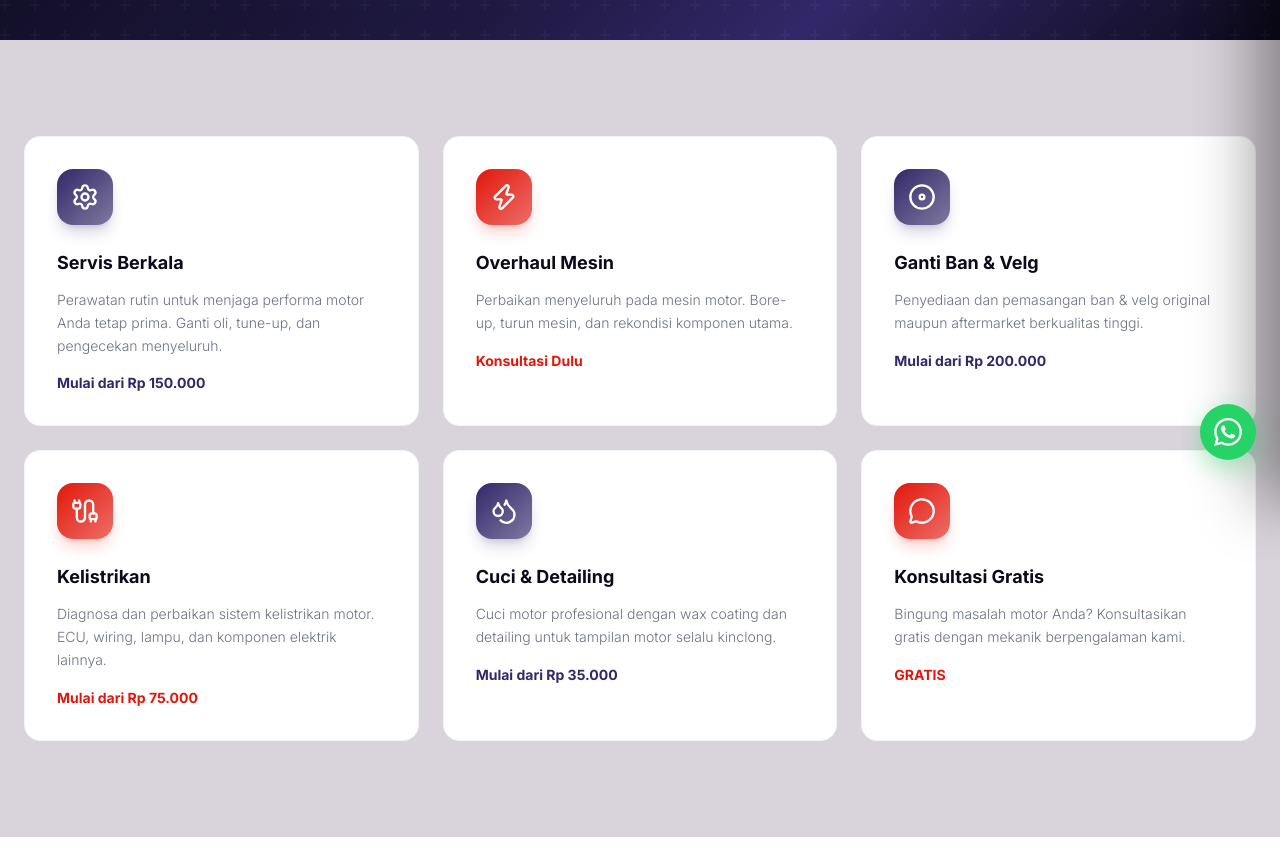
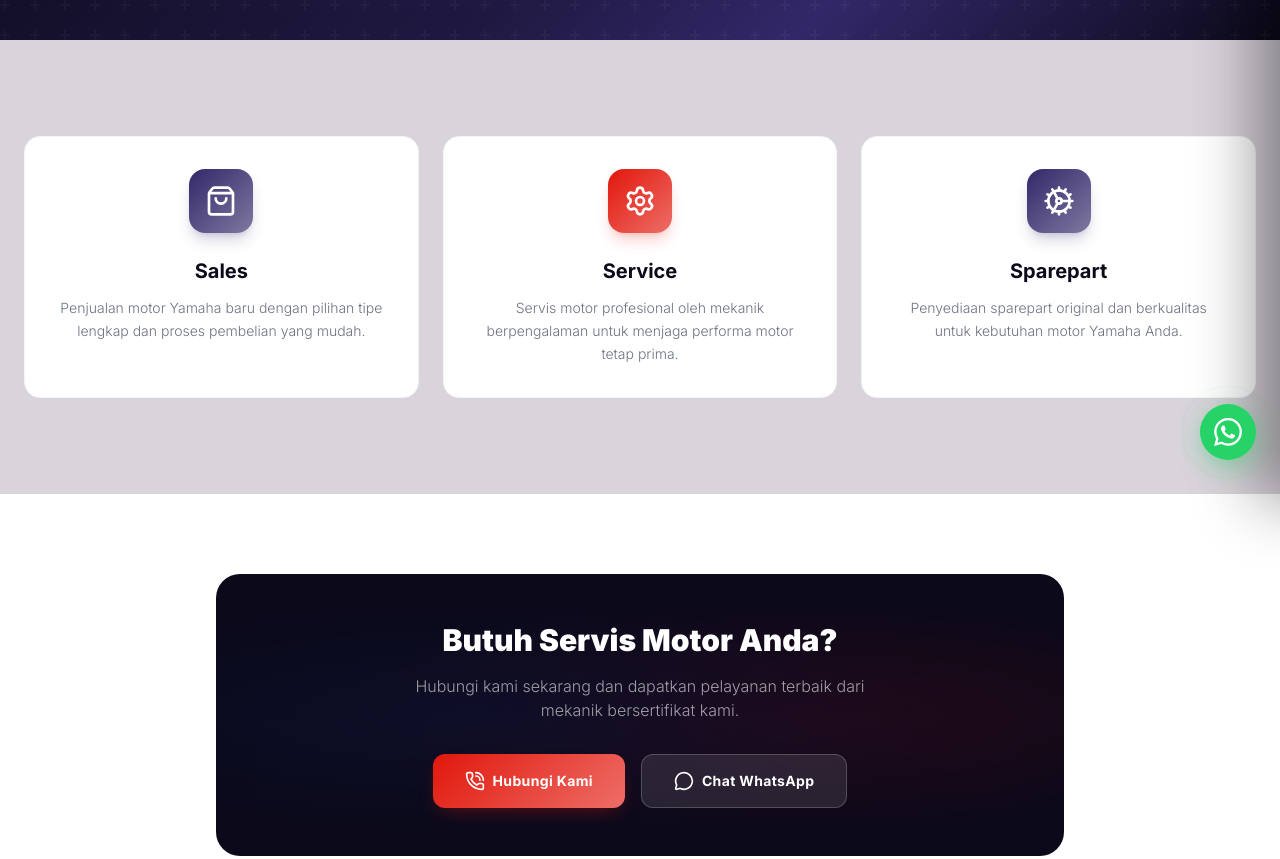
Before and after one commit to Kaixa098/YamahaPrihatinMotorV2, a plain HTML site: page layanan.html in a window 1280 px wide. Shown: the part 300-1159 px from the top of the page. Drawn offline with nearby package versions, Linux system fonts and the light colour scheme.

Commit message:
small changes

```diff
--- a/layanan.html
+++ b/layanan.html
@@ -94,42 +94,21 @@
     <!-- SERVICES GRID -->
     <section class="py-16 sm:py-24 bg-yamaha-gray-light relative">
         <div class="max-w-7xl mx-auto px-4 sm:px-6">
-            <div class="grid sm:grid-cols-2 lg:grid-cols-3 gap-6">
-                <div class="animate-on-scroll card-hover bg-white rounded-2xl p-6 sm:p-8 border border-gray-100 group">
-                    <div class="w-14 h-14 rounded-2xl blue-accent flex items-center justify-center mb-6 group-hover:scale-110 transition-transform duration-300 shadow-lg shadow-blue-500/20"><i data-lucide="settings" class="w-7 h-7 text-white"></i></div>
-                    <h3 class="text-lg font-bold text-yamaha-dark mb-3">Servis Berkala</h3>
-                    <p class="text-gray-500 text-sm font-light leading-relaxed mb-4">Perawatan rutin untuk menjaga performa motor Anda tetap prima. Ganti oli, tune-up, dan pengecekan menyeluruh.</p>
-                    <p class="text-yamaha-blue font-bold text-sm">Mulai dari Rp 150.000</p>
+            <div class="grid sm:grid-cols-3 gap-6">
+                <div class="animate-on-scroll card-hover bg-white rounded-2xl p-6 sm:p-8 border border-gray-100 group text-center">
+                    <div class="w-16 h-16 rounded-2xl blue-accent flex items-center justify-center mb-6 mx-auto group-hover:scale-110 transition-transform duration-300 shadow-lg shadow-blue-500/20"><i data-lucide="shopping-bag" class="w-8 h-8 text-white"></i></div>
+                    <h3 class="text-xl font-bold text-yamaha-dark mb-3">Sales</h3>
+                    <p class="text-gray-500 text-sm font-light leading-relaxed">Penjualan motor Yamaha baru dengan pilihan tipe lengkap dan proses pembelian yang mudah.</p>
                 </div>
-                <div class="animate-on-scroll card-hover bg-white rounded-2xl p-6 sm:p-8 border border-gray-100 group" style="transition-delay:0.1s">
-                    <div class="w-14 h-14 rounded-2xl red-accent flex items-center justify-center mb-6 group-hover:scale-110 transition-transform duration-300 shadow-lg shadow-red-500/20"><i data-lucide="zap" class="w-7 h-7 text-white"></i></div>
-                    <h3 class="text-lg font-bold text-yamaha-dark mb-3">Overhaul Mesin</h3>
-                    <p class="text-gray-500 text-sm font-light leading-relaxed mb-4">Perbaikan menyeluruh pada mesin motor. Bore-up, turun mesin, dan rekondisi komponen utama.</p>
-                    <p class="text-yamaha-red font-bold text-sm">Konsultasi Dulu</p>
+                <div class="animate-on-scroll card-hover bg-white rounded-2xl p-6 sm:p-8 border border-gray-100 group text-center" style="transition-delay:0.1s">
+                    <div class="w-16 h-16 rounded-2xl red-accent flex items-center justify-center mb-6 mx-auto group-hover:scale-110 transition-transform duration-300 shadow-lg shadow-red-500/20"><i data-lucide="settings" class="w-8 h-8 text-white"></i></div>
+                    <h3 class="text-xl font-bold text-yamaha-dark mb-3">Service</h3>
+                    <p class="text-gray-500 text-sm font-light leading-relaxed">Servis motor profesional oleh mekanik berpengalaman untuk menjaga performa motor tetap prima.</p>
                 </div>
-                <div class="animate-on-scroll card-hover bg-white rounded-2xl p-6 sm:p-8 border border-gray-100 group" style="transition-delay:0.2s">
-                    <div class="w-14 h-14 rounded-2xl blue-accent flex items-center justify-center mb-6 group-hover:scale-110 transition-transform duration-300 shadow-lg shadow-blue-500/20"><i data-lucide="disc" class="w-7 h-7 text-white"></i></div>
-                    <h3 class="text-lg font-bold text-yamaha-dark mb-3">Ganti Ban & Velg</h3>
-                    <p class="text-gray-500 text-sm font-light leading-relaxed mb-4">Penyediaan dan pemasangan ban & velg original maupun aftermarket berkualitas tinggi.</p>
-                    <p class="text-yamaha-blue font-bold text-sm">Mulai dari Rp 200.000</p>
-                </div>
-                <div class="animate-on-scroll card-hover bg-white rounded-2xl p-6 sm:p-8 border border-gray-100 group">
-                    <div class="w-14 h-14 rounded-2xl red-accent flex items-center justify-center mb-6 group-hover:scale-110 transition-transform duration-300 shadow-lg shadow-red-500/20"><i data-lucide="cable" class="w-7 h-7 text-white"></i></div>
-                    <h3 class="text-lg font-bold text-yamaha-dark mb-3">Kelistrikan</h3>
-                    <p class="text-gray-500 text-sm font-light leading-relaxed mb-4">Diagnosa dan perbaikan sistem kelistrikan motor. ECU, wiring, lampu, dan komponen elektrik lainnya.</p>
-                    <p class="text-yamaha-red font-bold text-sm">Mulai dari Rp 75.000</p>
-                </div>
-                <div class="animate-on-scroll card-hover bg-white rounded-2xl p-6 sm:p-8 border border-gray-100 group" style="transition-delay:0.1s">
-                    <div class="w-14 h-14 rounded-2xl blue-accent flex items-center justify-center mb-6 group-hover:scale-110 transition-transform duration-300 shadow-lg shadow-blue-500/20"><i data-lucide="droplets" class="w-7 h-7 text-white"></i></div>
-                    <h3 class="text-lg font-bold text-yamaha-dark mb-3">Cuci & Detailing</h3>
-                    <p class="text-gray-500 text-sm font-light leading-relaxed mb-4">Cuci motor profesional dengan wax coating dan detailing untuk tampilan motor selalu kinclong.</p>
-                    <p class="text-yamaha-blue font-bold text-sm">Mulai dari Rp 35.000</p>
-                </div>
-                <div class="animate-on-scroll card-hover bg-white rounded-2xl p-6 sm:p-8 border border-gray-100 group" style="transition-delay:0.2s">
-                    <div class="w-14 h-14 rounded-2xl red-accent flex items-center justify-center mb-6 group-hover:scale-110 transition-transform duration-300 shadow-lg shadow-red-500/20"><i data-lucide="message-circle" class="w-7 h-7 text-white"></i></div>
-                    <h3 class="text-lg font-bold text-yamaha-dark mb-3">Konsultasi Gratis</h3>
-                    <p class="text-gray-500 text-sm font-light leading-relaxed mb-4">Bingung masalah motor Anda? Konsultasikan gratis dengan mekanik berpengalaman kami.</p>
-                    <p class="text-yamaha-red font-bold text-sm">GRATIS</p>
+                <div class="animate-on-scroll card-hover bg-white rounded-2xl p-6 sm:p-8 border border-gray-100 group text-center" style="transition-delay:0.2s">
+                    <div class="w-16 h-16 rounded-2xl blue-accent flex items-center justify-center mb-6 mx-auto group-hover:scale-110 transition-transform duration-300 shadow-lg shadow-blue-500/20"><i data-lucide="cog" class="w-8 h-8 text-white"></i></div>
+                    <h3 class="text-xl font-bold text-yamaha-dark mb-3">Sparepart</h3>
+                    <p class="text-gray-500 text-sm font-light leading-relaxed">Penyediaan sparepart original dan berkualitas untuk kebutuhan motor Yamaha Anda.</p>
                 </div>
             </div>
         </div>
@@ -159,7 +138,7 @@
             <div class="grid sm:grid-cols-2 lg:grid-cols-4 gap-10">
                 <div><div class="mb-5"><img src="Image/logorevisi.png" alt="Prihatin Motor" class="h-14 w-auto"></div><p class="text-white/50 text-sm font-light leading-relaxed">Dealer resmi Yamaha yang menyediakan layanan servis motor berkualitas tinggi.</p></div>
                 <div><h4 class="font-bold text-sm mb-5">Menu</h4><ul class="space-y-3"><li><a href="index.html" class="text-white/50 text-sm hover:text-white transition-colors">Beranda</a></li><li><a href="layanan.html" class="text-white/50 text-sm hover:text-white transition-colors">Layanan</a></li><li><a href="produk.html" class="text-white/50 text-sm hover:text-white transition-colors">Produk</a></li><li><a href="galeri.html" class="text-white/50 text-sm hover:text-white transition-colors">Galeri</a></li></ul></div>
-                <div><h4 class="font-bold text-sm mb-5">Layanan</h4><ul class="space-y-3"><li><a href="layanan.html" class="text-white/50 text-sm hover:text-white transition-colors">Servis Berkala</a></li><li><a href="layanan.html" class="text-white/50 text-sm hover:text-white transition-colors">Overhaul Mesin</a></li><li><a href="layanan.html" class="text-white/50 text-sm hover:text-white transition-colors">Kelistrikan</a></li><li><a href="bantuan.html" class="text-white/50 text-sm hover:text-white transition-colors">FAQ</a></li></ul></div>
+                <div><h4 class="font-bold text-sm mb-5">Layanan</h4><ul class="space-y-3"><li><a href="layanan.html" class="text-white/50 text-sm hover:text-white transition-colors">Sales</a></li><li><a href="layanan.html" class="text-white/50 text-sm hover:text-white transition-colors">Service</a></li><li><a href="layanan.html" class="text-white/50 text-sm hover:text-white transition-colors">Sparepart</a></li></ul></div>
                 <div><h4 class="font-bold text-sm mb-5">Kontak</h4><ul class="space-y-3"><li class="flex items-start gap-2 text-white/50 text-sm"><i data-lucide="map-pin" class="w-4 h-4 mt-0.5 flex-shrink-0"></i>Kabupaten Bogor, Jawa Barat, dengan alamat utama di Jl. Raya Narogong No. 10, Cileungsi.</li><li class="flex items-center gap-2 text-white/50 text-sm"><i data-lucide="phone" class="w-4 h-4 flex-shrink-0"></i>(+62) 812-1111-7265</li><li class="flex items-center gap-2 text-white/50 text-sm"><i data-lucide="mail" class="w-4 h-4 flex-shrink-0"></i>prihatinmotor96@gmail.com</li><li class="flex items-center gap-2 text-white/50 text-sm"><i data-lucide="clock" class="w-4 h-4 flex-shrink-0"></i>Senin - Minggu: 08:00 - 17:00</li></ul></div>
             </div>
         </div>
```
Also changed, not shown: bantuan.html (+1 -1 lines), galeri.html (+1 -1 lines), hubungi.html (+1 -1 lines), index.html (+1 -1 lines), info.html (+1 -1 lines), keunggulan.html (+1 -1 lines), motor-detail.html (+1 -1 lines), produk.html (+1 -1 lines).
